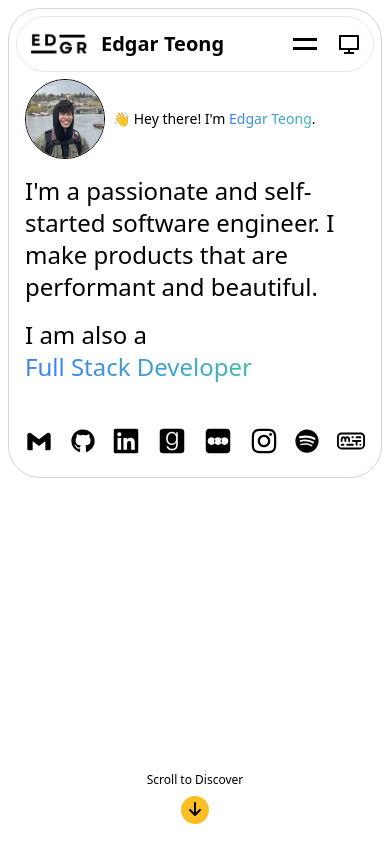
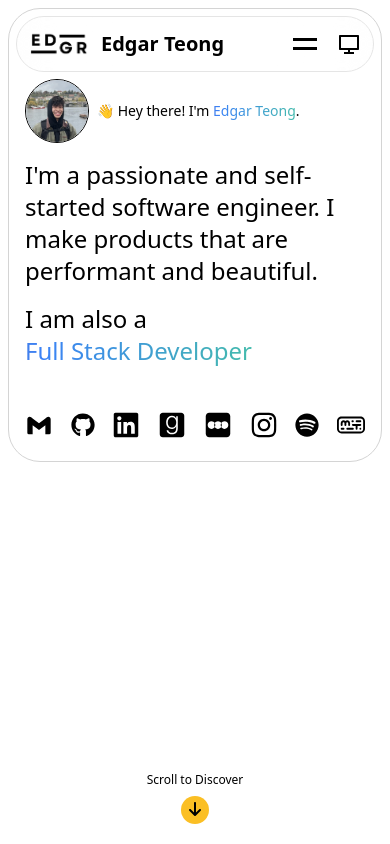
Before and after one commit to safarinexus/edgar-teong, a React (Vite) app: page / in a window 390 px wide. Shown: the top 844 px of the page. Built offline with nearby package versions, Linux system fonts and the light colour scheme.

Commit message:
fixed some sizing

```diff
--- a/src/components/Headshot.tsx
+++ b/src/components/Headshot.tsx
@@ -4,7 +4,7 @@ const Headshot = () => {
 
   return (
       <div id="headshot-container" className="relative flex justify-center items-center">
-        <div id="headshot" className="relative max-w-20 lg:max-w-28 border-black dark:border-white border-[1px] bg-white rounded-full overflow-hidden">
+        <div id="headshot" className="relative max-w-16 xs:max-w-20 lg:max-w-28 border-black dark:border-white border-[1px] bg-white rounded-full overflow-hidden">
           <img
             src={HeadshotPhoto}
             alt="Headshot Photo"
--- a/src/components/Hero.tsx
+++ b/src/components/Hero.tsx
@@ -64,7 +64,7 @@ const Hero = () => {
                 <div>
                     <h1 id="hey-there"className="text-sm xs:text-xl lg:text-3xl">
                         <span id="hand" className="inline-block motion-safe:animate-wave">👋</span>
-                        {" "}Hey there! I'm{" "}
+                        {" "}Hey there!{" "}I'm{" "}
                         <span id="myname" className="inline-block bg-gradient-to-r from-orange-700 via-blue-500 to-green-400 text-transparent bg-clip-text bg-300%">
                             Edgar Teong
                         </span>
```
